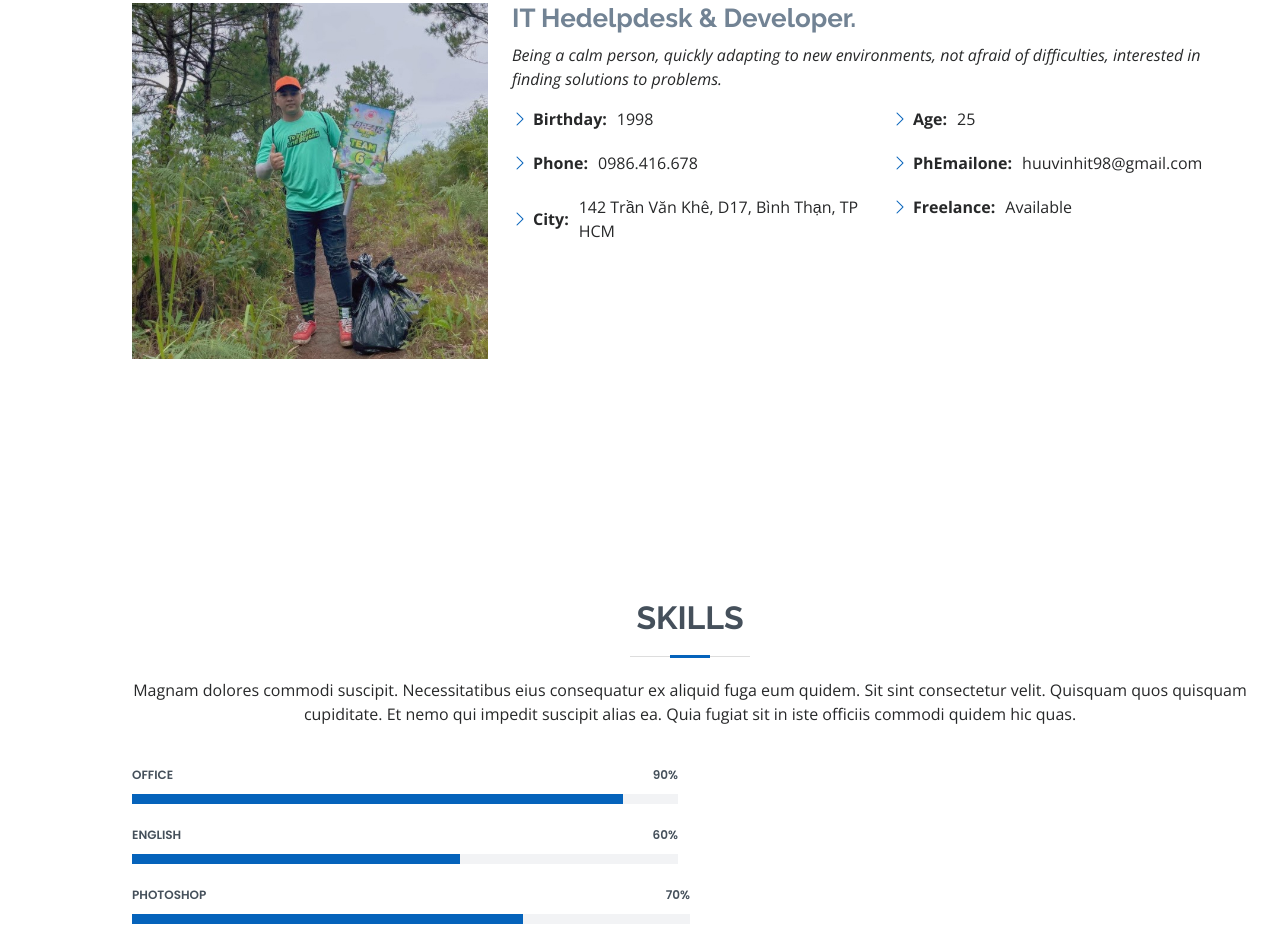
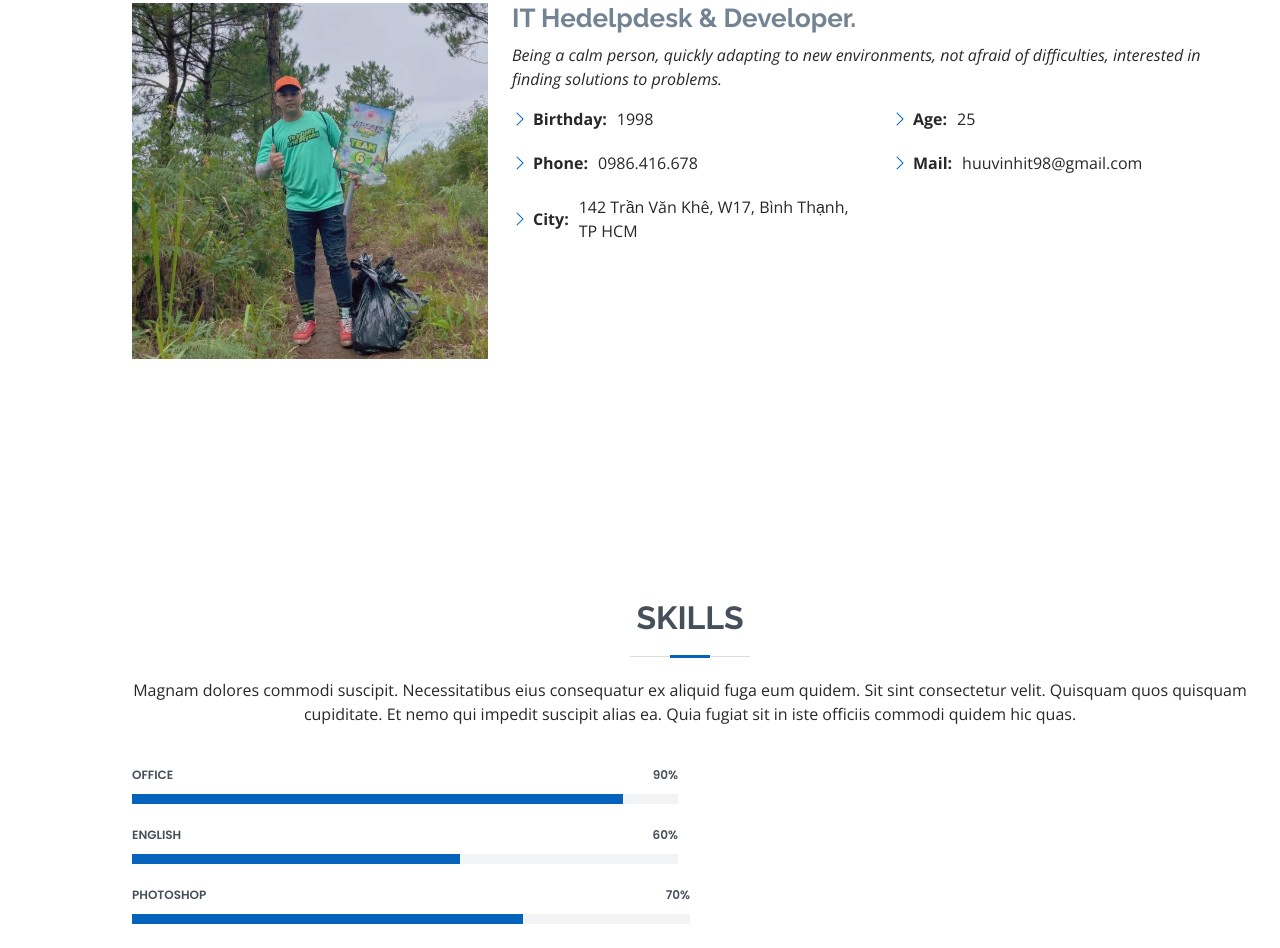
Before and after one commit to huuvinhdocthan/carium-value, a plain HTML site: page index.html in a window 1280 px wide. Shown: the part 989-1937 px from the top of the page. Drawn offline with nearby package versions, Linux system fonts and the light colour scheme.

Commit message:
Update index.html

```diff
--- a/index.html
+++ b/index.html
@@ -97,15 +97,15 @@
                   <li><i class="bi bi-chevron-right"></i> <strong>Birthday:</strong> <span>1998</span></li>
                   <!-- <li><i class="bi bi-chevron-right"></i> <strong>Website:</strong> <span>https://huuvinhdocthan.github.io/</span></li> -->
                   <li><i class="bi bi-chevron-right"></i> <strong>Phone:</strong> <span>0986.416.678</span></li>
-                  <li><i class="bi bi-chevron-right"></i> <strong>City:</strong> <span>142 Trần Văn Khê, D17, Bình Thạn, TP HCM</span></li>
+                  <li><i class="bi bi-chevron-right"></i> <strong>City:</strong> <span>142 Trần Văn Khê, W17, Bình Thạnh, TP HCM</span></li>
                 </ul>
               </div>
               <div class="col-lg-6">
                 <ul>
                   <li><i class="bi bi-chevron-right"></i> <strong>Age:</strong> <span>25</span></li>
                   <!-- <li><i class="bi bi-chevron-right"></i> <strong>Degree:</strong> <span>Master</span></li> -->
-                  <li><i class="bi bi-chevron-right"></i> <strong>PhEmailone:</strong> <span>huuvinhit98@gmail.com</span></li>
-                  <li><i class="bi bi-chevron-right"></i> <strong>Freelance:</strong> <span>Available</span></li>
+                  <li><i class="bi bi-chevron-right"></i> <strong>Mail:</strong> <span>huuvinhit98@gmail.com</span></li>
+                  <!-- <li><i class="bi bi-chevron-right"></i> <strong>Freelance:</strong> <span>Available</span></li> -->
                 </ul>
               </div>
             </div>
```
